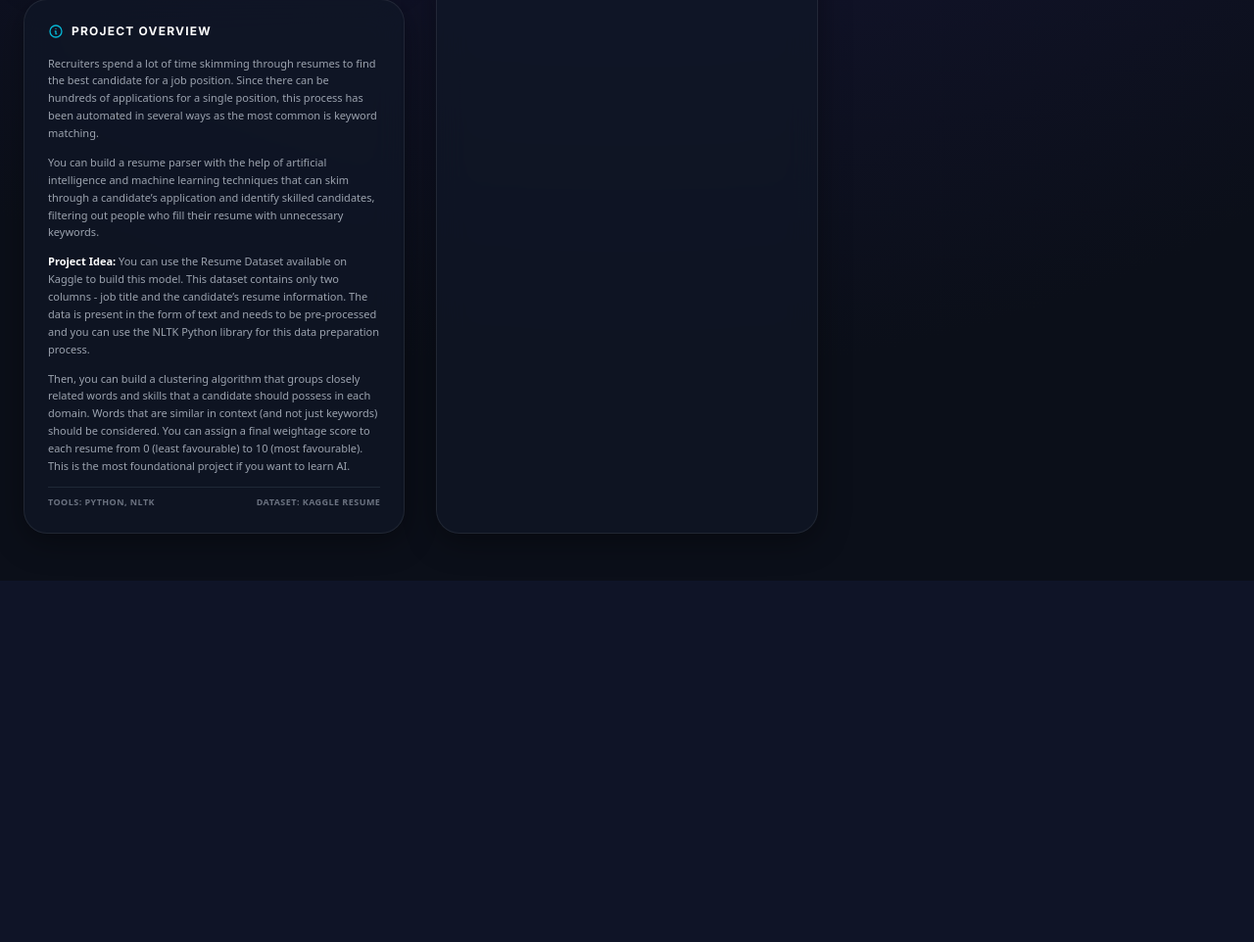
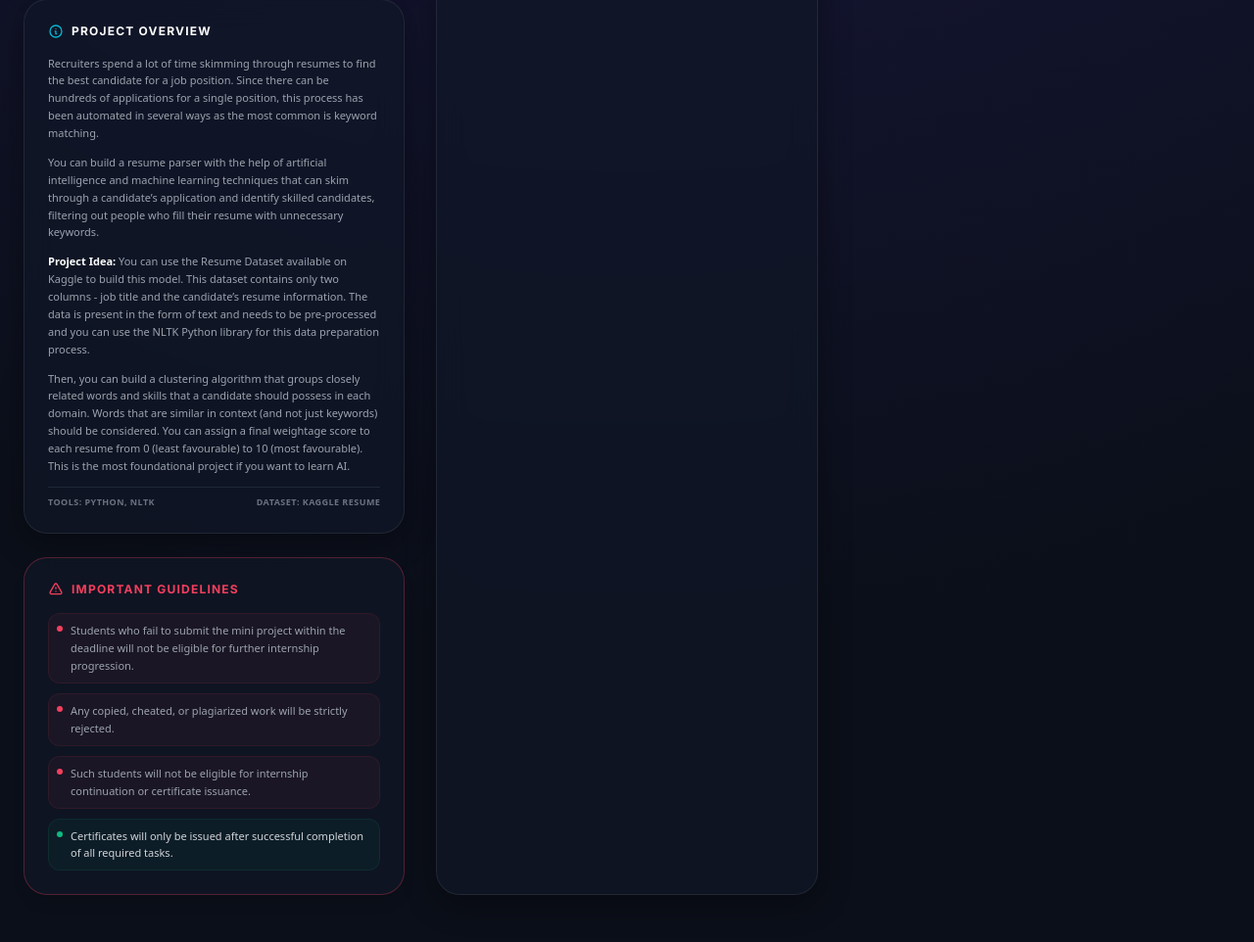
Before and after one commit to 1at23cs079-Mahi/AI-Resume-Parser-Screening-System, a Flask app: page / in a window 1280 px wide. Shown: the part 965-1927 px from the top of the page at 98% size. Before the commit the page ends 1558 px from the top, so only its background shows below. Run offline with Flask 3, Linux system fonts and the light colour scheme; data comes from the database, SQL or seed files in the repository; some libraries are stand-ins or nearby versions.

Commit message:
feat: integrate Glowing Internship Guidelines warning card into Dashboard UI sidebar

```diff
--- a/static/style.css
+++ b/static/style.css
@@ -67,6 +67,10 @@ body {
   box-shadow: 0 0 25px rgba(139, 92, 246, 0.15);
 }
 
+.glow-rose {
+  box-shadow: 0 0 25px rgba(244, 63, 94, 0.15);
+}
+
 /* Custom Webkit scrollbars */
 ::-webkit-scrollbar {
   width: 6px;
--- a/templates/dashboard.html
+++ b/templates/dashboard.html
@@ -175,6 +175,34 @@
           <div class="pt-2 border-t border-gray-800 flex justify-between text-[9px] text-gray-500 font-bold uppercase tracking-wider">
             <span>Tools: Python, NLTK</span>
             <span>Dataset: Kaggle Resume</span>
+          </div>
+        </div>
+      </div>
+
+      <!-- Internship Guidelines Card -->
+      <div class="glass-card p-6 flex flex-col gap-4 border-accent-rose/30 shadow-lg glow-rose">
+        <h2 class="text-xs font-bold font-outfit text-accent-rose flex items-center gap-2 uppercase tracking-widest">
+          <svg class="w-4 h-4 text-accent-rose" fill="none" stroke="currentColor" viewBox="0 0 24 24" stroke-width="2">
+            <path stroke-linecap="round" stroke-linejoin="round" d="M12 9v2m0 4h.01m-6.938 4h13.856c1.54 0 2.502-1.667 1.732-3L13.732 4c-.77-1.333-2.694-1.333-3.464 0L3.34 16c-.77 1.333.192 3 1.732 3z" />
+          </svg>
+          Important Guidelines
+        </h2>
+        <div class="text-[11px] text-gray-400 leading-relaxed space-y-2.5 font-sans">
+          <div class="flex gap-2 items-start bg-accent-rose/5 p-2 rounded-xl border border-accent-rose/10">
+            <span class="w-1.5 h-1.5 rounded-full bg-accent-rose shrink-0 mt-1"></span>
+            <p>Students who fail to submit the mini project within the deadline will not be eligible for further internship progression.</p>
+          </div>
+          <div class="flex gap-2 items-start bg-accent-rose/5 p-2 rounded-xl border border-accent-rose/10">
+            <span class="w-1.5 h-1.5 rounded-full bg-accent-rose shrink-0 mt-1"></span>
+            <p>Any copied, cheated, or plagiarized work will be strictly rejected.</p>
+          </div>
+          <div class="flex gap-2 items-start bg-accent-rose/5 p-2 rounded-xl border border-accent-rose/10">
+            <span class="w-1.5 h-1.5 rounded-full bg-accent-rose shrink-0 mt-1"></span>
+            <p>Such students will not be eligible for internship continuation or certificate issuance.</p>
+          </div>
+          <div class="flex gap-2 items-start bg-accent-emerald/5 p-2 rounded-xl border border-accent-emerald/10">
+            <span class="w-1.5 h-1.5 rounded-full bg-accent-emerald shrink-0 mt-1"></span>
+            <p class="text-gray-300">Certificates will only be issued after successful completion of all required tasks.</p>
           </div>
         </div>
       </div>
```
